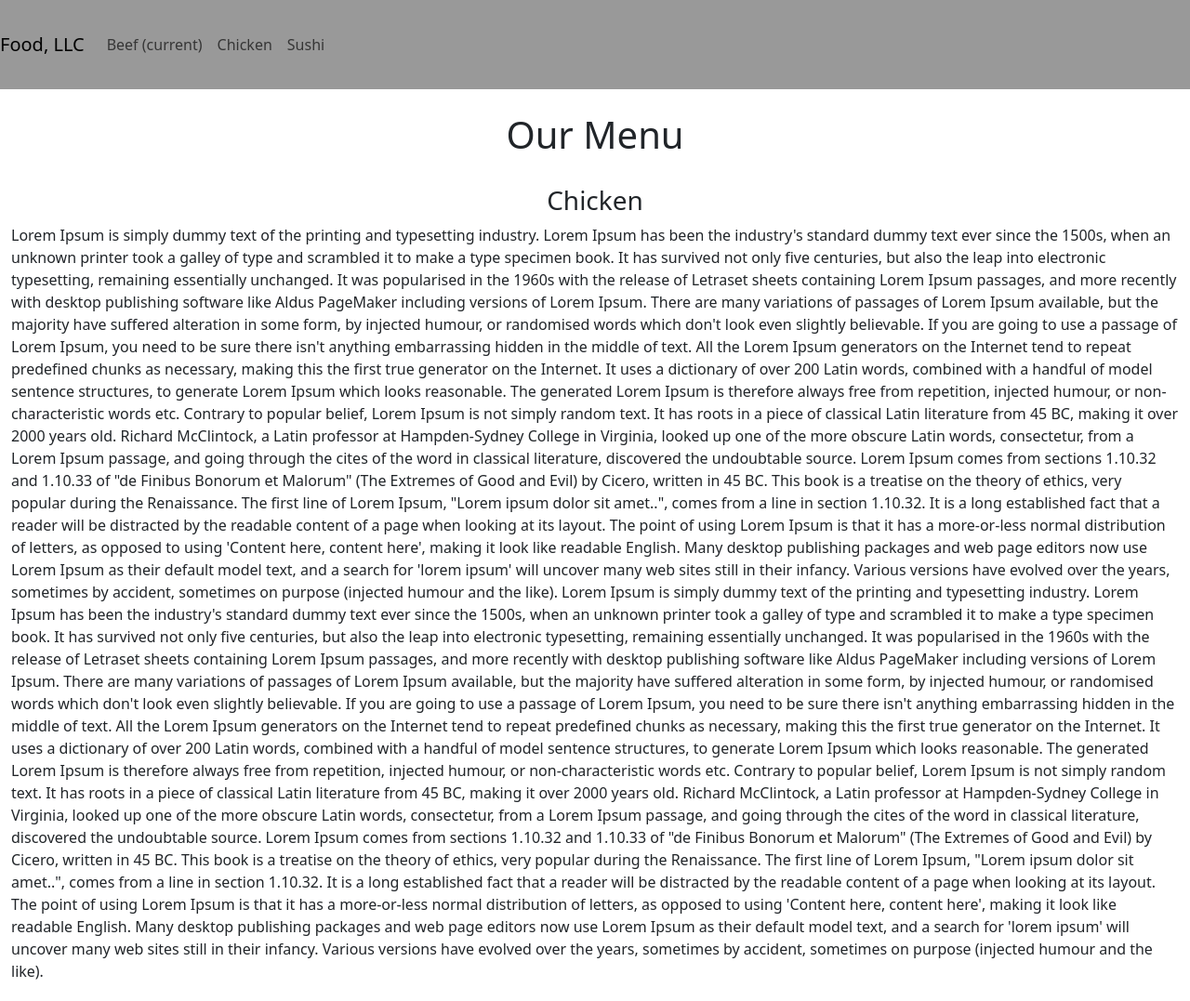
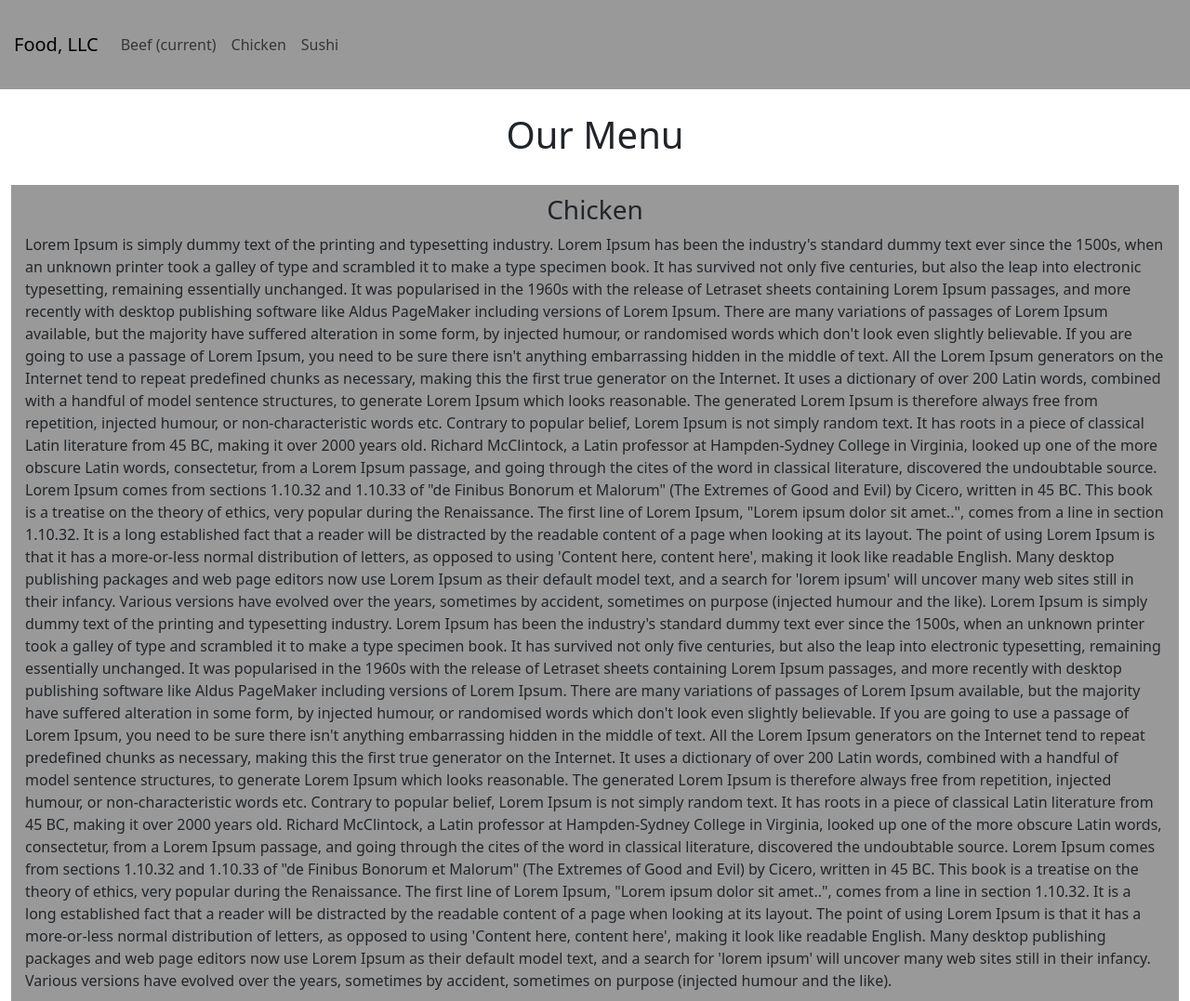
Before and after one commit to imranz321/coursera-test, a Jekyll site: the page module3-solution/index.html, which Jekyll copies as it is, in a window 1280 px wide. Shown: the whole page at 93% size. Built offline with Jekyll 4.4.1, drawn with Linux system fonts in a browser that asks for light colours.

Commit message:
Update styles-food-LLC.css

```diff
--- a/module3-solution/css/styles-food-LLC.css
+++ b/module3-solution/css/styles-food-LLC.css
@@ -1,6 +1,6 @@
 header{
 	background-color:#999999;
-	padding:20px 0
+	padding:20px 15px;
 }
 #header a{
 	text-decoration:none;
@@ -12,7 +12,10 @@ header{
 	margin-top: 25px;
 	margin-bottom: 30px;
 }
-
+#main-content-food-llc{
+	background-color:#999999;
+	padding: 10px 15px 10px 15px;
+}
 
 
 /********** Base styles *********
```
